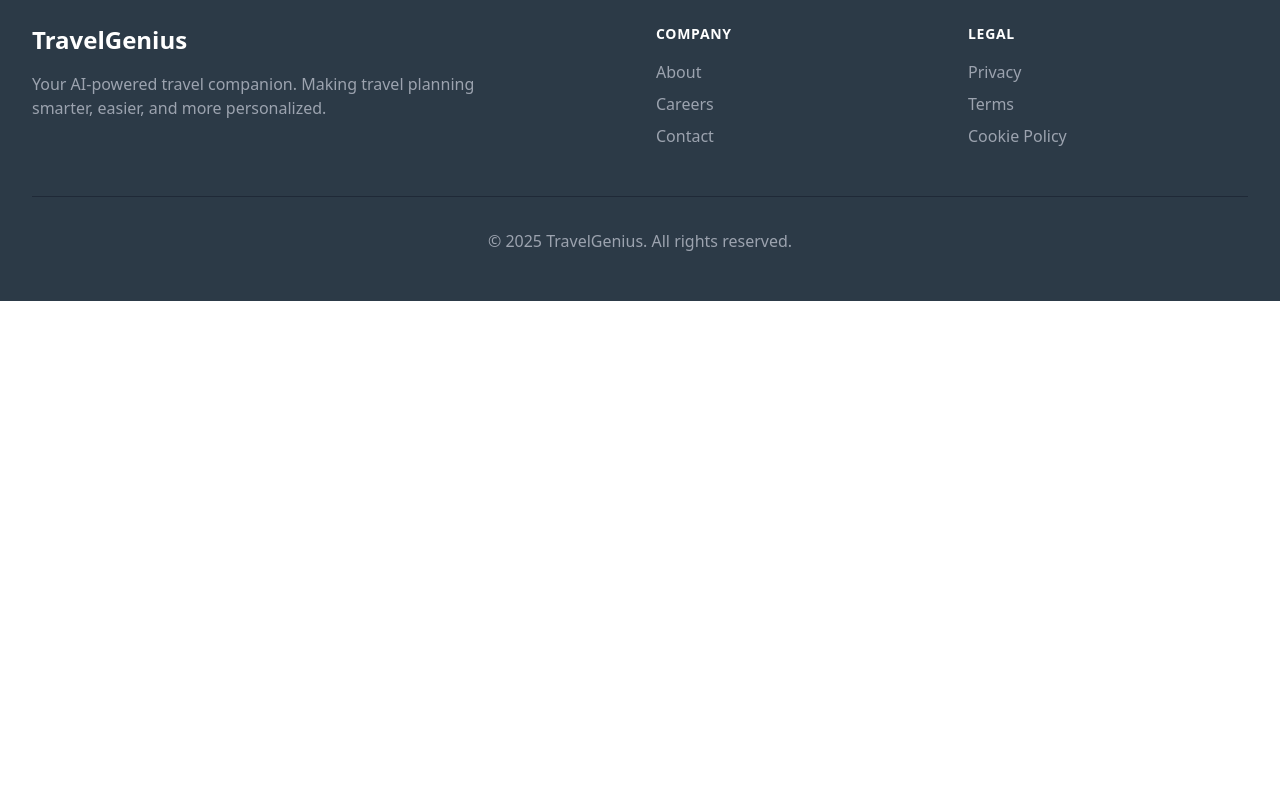
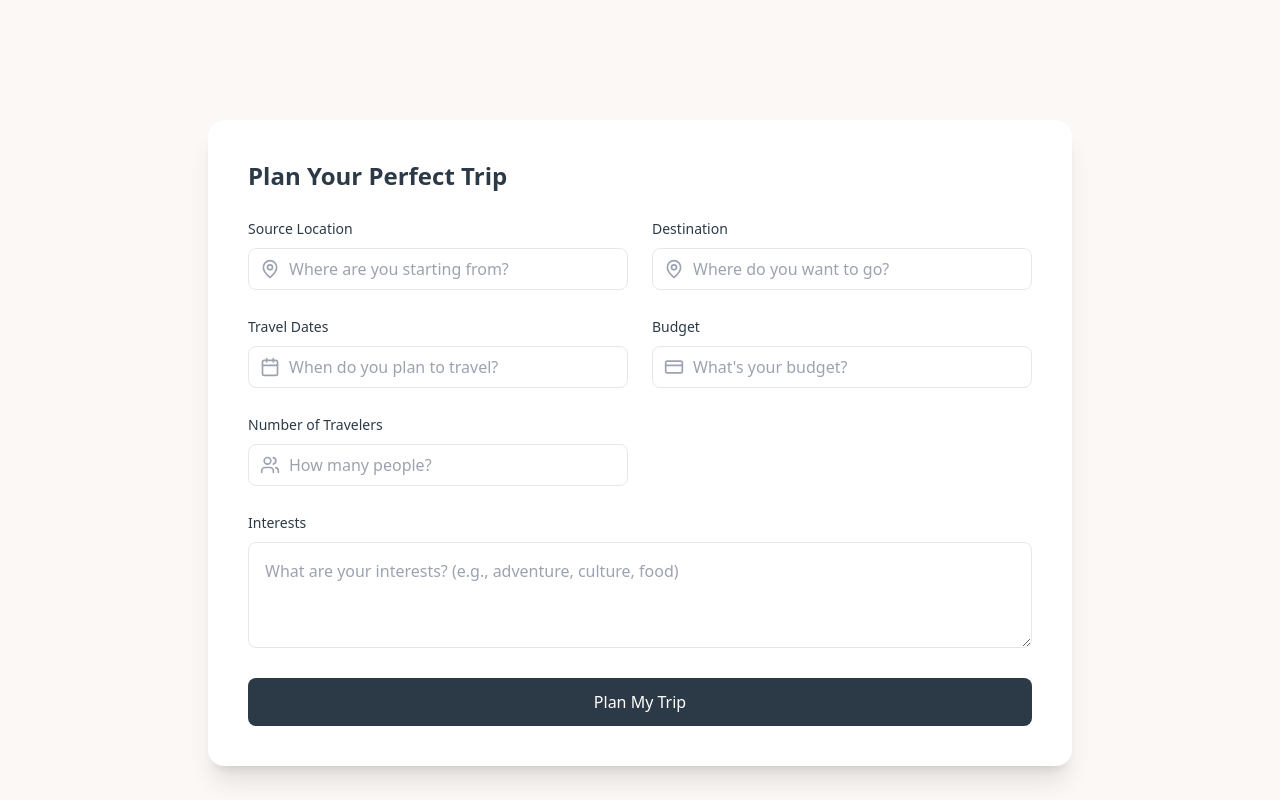
Before and after one commit to adiitxa/TravelGenius, a React (Vite) app: page / in a window 1280 px wide. Shown: the part 1460-2260 px from the top of the page. Before the commit the page ends 1761 px from the top, so only its background shows below. Built offline with nearby package versions, Linux system fonts and the light colour scheme.

Commit message:
Add travel planning form
This commit adds a form for planning travel and displays results using a provided API key.  No backend changes are included.

```diff
--- /dev/null
+++ b/src/components/TravelPlanForm.tsx
@@ -0,0 +1,192 @@
+
+import { useState } from "react";
+import { Calendar, MapPin, Users, CreditCard } from "lucide-react";
+import { useToast } from "@/hooks/use-toast";
+
+interface TravelPlanFormData {
+  source: string;
+  destination: string;
+  dates: string;
+  budget: string;
+  travelers: string;
+  interests: string;
+}
+
+const TravelPlanForm = () => {
+  const { toast } = useToast();
+  const [formData, setFormData] = useState<TravelPlanFormData>({
+    source: "",
+    destination: "",
+    dates: "",
+    budget: "",
+    travelers: "",
+    interests: "",
+  });
+  const [loading, setLoading] = useState(false);
+  const [result, setResult] = useState<string>("");
+
+  const handleSubmit = async (e: React.FormEvent) => {
+    e.preventDefault();
+    setLoading(true);
+
+    try {
+      // Here you would typically make an API call to your backend
+      // For now, we'll just show a toast notification
+      toast({
+        title: "Planning Trip",
+        description: "Your travel plan is being generated...",
+      });
+
+      // Simulate API call delay
+      await new Promise(resolve => setTimeout(resolve, 2000));
+
+      setResult(
+        `Here's your travel plan from ${formData.source} to ${formData.destination}:\n\n` +
+        `• Recommended duration: 5 days\n` +
+        `• Budget allocation: ${formData.budget}\n` +
+        `• Activities based on interests: ${formData.interests}\n` +
+        `• Number of travelers: ${formData.travelers}\n\n` +
+        `We recommend visiting during ${formData.dates} for the best experience.`
+      );
+    } catch (error) {
+      toast({
+        title: "Error",
+        description: "Failed to generate travel plan. Please try again.",
+        variant: "destructive",
+      });
+    } finally {
+      setLoading(false);
+    }
+  };
+
+  const handleInputChange = (e: React.ChangeEvent<HTMLInputElement | HTMLTextAreaElement>) => {
+    const { name, value } = e.target;
+    setFormData(prev => ({
+      ...prev,
+      [name]: value
+    }));
+  };
+
+  return (
+    <div className="max-w-4xl mx-auto px-4 py-16">
+      <div className="bg-white rounded-2xl shadow-xl p-6 md:p-10">
+        <h2 className="text-2xl font-bold text-navy mb-6">Plan Your Perfect Trip</h2>
+
+        <form onSubmit={handleSubmit} className="space-y-6">
+          <div className="grid grid-cols-1 md:grid-cols-2 gap-6">
+            <div className="space-y-2">
+              <label className="text-sm font-medium text-navy">Source Location</label>
+              <div className="relative">
+                <MapPin className="absolute left-3 top-1/2 -translate-y-1/2 text-gray-400" size={20} />
+                <input
+                  type="text"
+                  name="source"
+                  value={formData.source}
+                  onChange={handleInputChange}
+                  className="w-full pl-10 pr-4 py-2 border border-gray-200 rounded-lg focus:outline-none focus:ring-2 focus:ring-desert"
+                  placeholder="Where are you starting from?"
+                  required
+                />
+              </div>
+            </div>
+
+            <div className="space-y-2">
+              <label className="text-sm font-medium text-navy">Destination</label>
+              <div className="relative">
+                <MapPin className="absolute left-3 top-1/2 -translate-y-1/2 text-gray-400" size={20} />
+                <input
+                  type="text"
+                  name="destination"
+                  value={formData.destination}
+                  onChange={handleInputChange}
+                  className="w-full pl-10 pr-4 py-2 border border-gray-200 rounded-lg focus:outline-none focus:ring-2 focus:ring-desert"
+                  placeholder="Where do you want to go?"
+                  required
+                />
+              </div>
+            </div>
+
+            <div className="space-y-2">
+              <label className="text-sm font-medium text-navy">Travel Dates</label>
+              <div className="relative">
+                <Calendar className="absolute left-3 top-1/2 -translate-y-1/2 text-gray-400" size={20} />
+                <input
+                  type="text"
+                  name="dates"
+                  value={formData.dates}
+                  onChange={handleInputChange}
+                  className="w-full pl-10 pr-4 py-2 border border-gray-200 rounded-lg focus:outline-none focus:ring-2 focus:ring-desert"
+                  placeholder="When do you plan to travel?"
+                  required
+                />
+              </div>
+            </div>
+
+            <div className="space-y-2">
+              <label className="text-sm font-medium text-navy">Budget</label>
+              <div className="relative">
+                <CreditCard className="absolute left-3 top-1/2 -translate-y-1/2 text-gray-400" size={20} />
+                <input
+                  type="text"
+                  name="budget"
+                  value={formData.budget}
+                  onChange={handleInputChange}
+                  className="w-full pl-10 pr-4 py-2 border border-gray-200 rounded-lg focus:outline-none focus:ring-2 focus:ring-desert"
+                  placeholder="What's your budget?"
+                  required
+                />
+              </div>
+            </div>
+
+            <div className="space-y-2">
+              <label className="text-sm font-medium text-navy">Number of Travelers</label>
+              <div className="relative">
+                <Users className="absolute left-3 top-1/2 -translate-y-1/2 text-gray-400" size={20} />
+                <input
+                  type="number"
+                  name="travelers"
+                  value={formData.travelers}
+                  onChange={handleInputChange}
+                  className="w-full pl-10 pr-4 py-2 border border-gray-200 rounded-lg focus:outline-none focus:ring-2 focus:ring-desert"
+                  placeholder="How many people?"
+                  required
+                  min="1"
+                />
+              </div>
+            </div>
+
+            <div className="space-y-2 md:col-span-2">
+              <label className="text-sm font-medium text-navy">Interests</label>
+              <textarea
+                name="interests"
+                value={formData.interests}
+                onChange={handleInputChange}
+                className="w-full p-4 border border-gray-200 rounded-lg focus:outline-none focus:ring-2 focus:ring-desert"
+                placeholder="What are your interests? (e.g., adventure, culture, food)"
+                required
+                rows={3}
+              />
+            </div>
+          </div>
+
+          <button
+            type="submit"
+            disabled={loading}
+            className="w-full bg-navy text-white py-3 rounded-lg hover:bg-desert transition-colors disabled:opacity-50"
+          >
+            {loading ? "Generating Plan..." : "Plan My Trip"}
+          </button>
+        </form>
+
+        {result && (
+          <div className="mt-8 p-6 bg-sand/50 rounded-lg">
+            <h3 className="text-xl font-semibold text-navy mb-4">Your Travel Plan</h3>
+            <pre className="whitespace-pre-wrap text-navy/70">{result}</pre>
+          </div>
+        )}
+      </div>
+    </div>
+  );
+};
+
+export default TravelPlanForm;
--- a/src/pages/Index.tsx
+++ b/src/pages/Index.tsx
@@ -2,6 +2,7 @@
 import Navbar from "../components/Navbar";
 import Hero from "../components/Hero";
 import Features from "../components/Features";
+import TravelPlanForm from "../components/TravelPlanForm";
 import Footer from "../components/Footer";
 
 const Index = () => {
@@ -10,6 +11,9 @@ const Index = () => {
       <Navbar />
       <Hero />
       <Features />
+      <div className="bg-sand/30 py-20">
+        <TravelPlanForm />
+      </div>
       <Footer />
     </div>
   );
```
